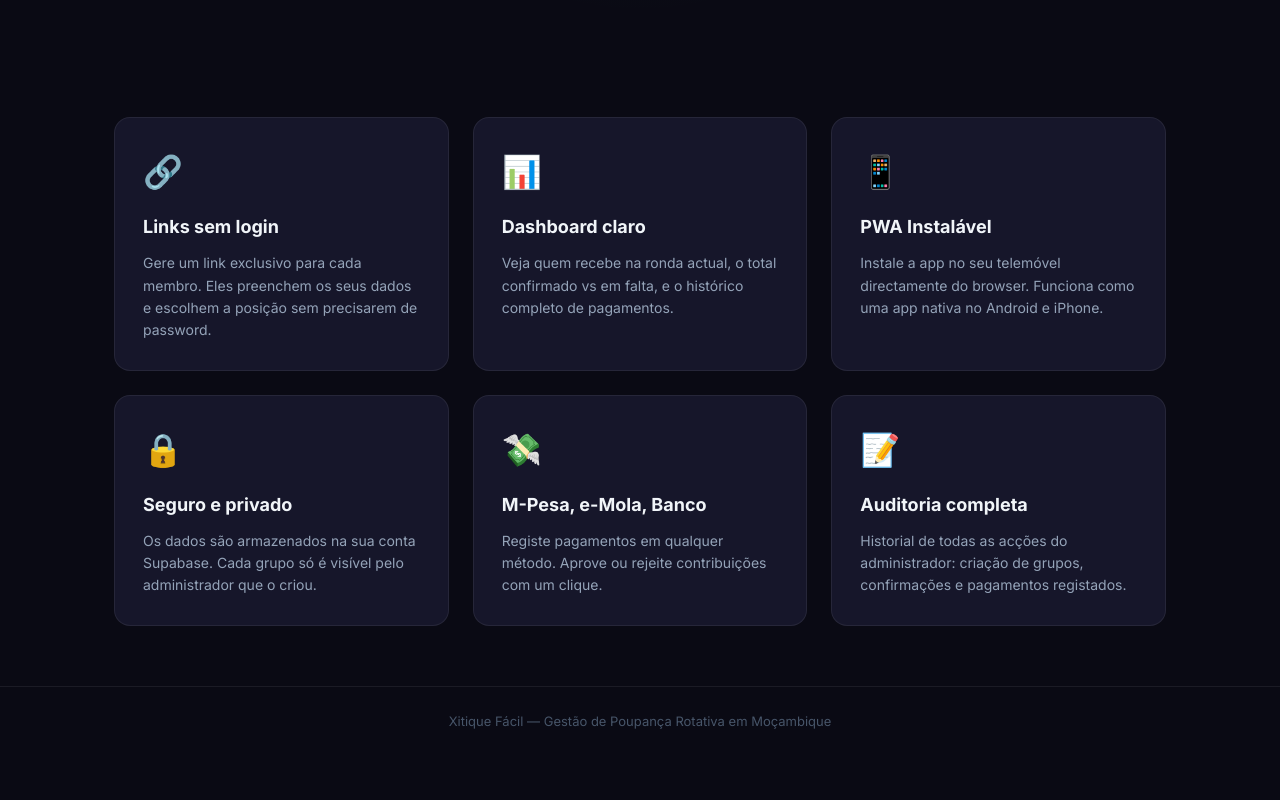
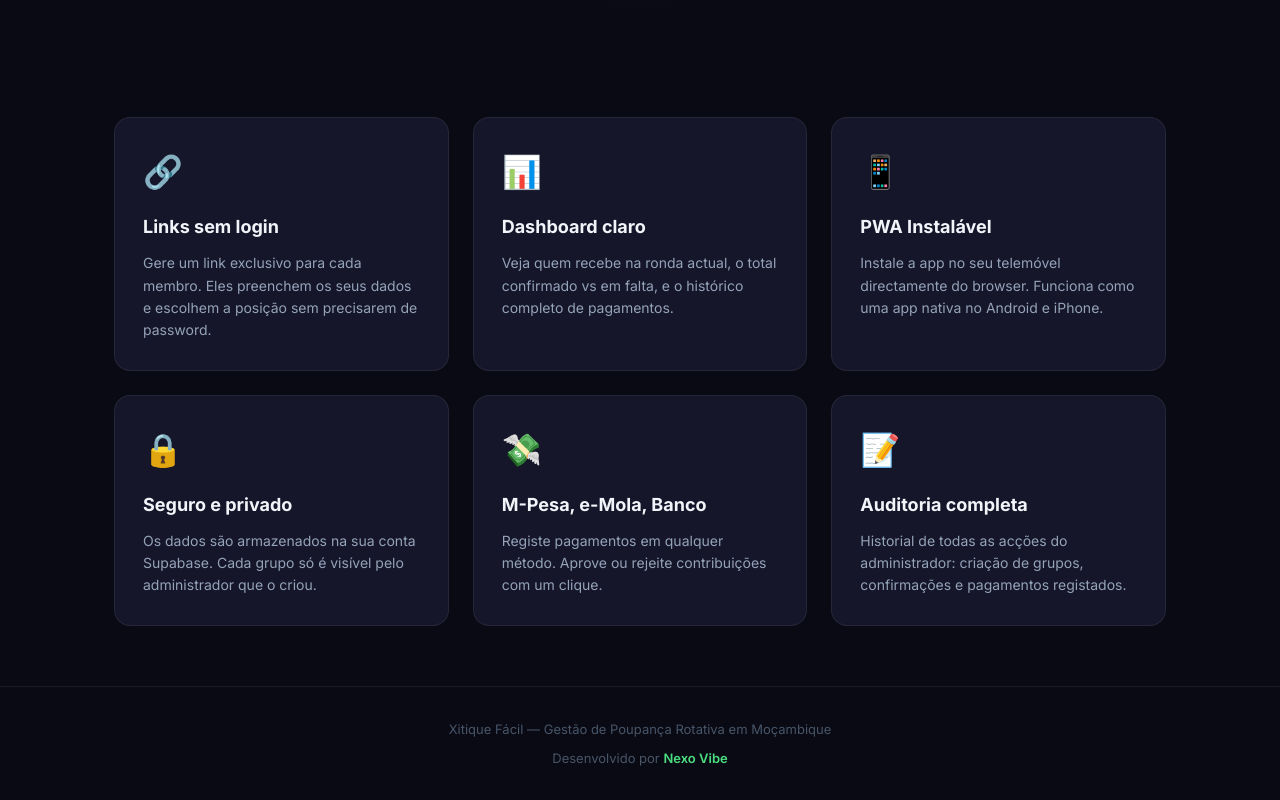
Before and after one commit to Jubilio/xitique, a Next.js app: page / in a window 1280 px wide. Shown: the part 702-1502 px from the top of the page. Before the commit the page ends 1458 px from the top, so only its background shows below. Built offline with nearby package versions, Linux system fonts and the light colour scheme.

Commit message:
feat: https://nexovibe.netlify.app/

```diff
--- a/app/page.tsx
+++ b/app/page.tsx
@@ -165,12 +165,26 @@ export default function HomePage() {
       {/* Footer */}
       <footer style={{
         textAlign: 'center',
-        padding: '24px',
+        padding: '32px 24px',
         borderTop: '1px solid var(--border)',
         color: 'var(--text-muted)',
         fontSize: 13,
+        display: 'flex',
+        flexDirection: 'column',
+        gap: 8
       }}>
-        Xitique Fácil — Gestão de Poupança Rotativa em Moçambique
+        <div>Xitique Fácil — Gestão de Poupança Rotativa em Moçambique</div>
+        <div>
+          Desenvolvido por{' '}
+          <a
+            href="https://nexovibe.netlify.app/"
+            target="_blank"
+            rel="noopener noreferrer"
+            style={{ color: 'var(--green-400)', textDecoration: 'none', fontWeight: 600 }}
+          >
+            Nexo Vibe
+          </a>
+        </div>
       </footer>
     </main>
   )
```
Also changed, not shown: app/convite/[token]/ConviteDashboard.tsx (+18 -0 lines), components/CopiarConviteBtn.tsx (+15 -8 lines), components/Sidebar.tsx (+11 -0 lines).
